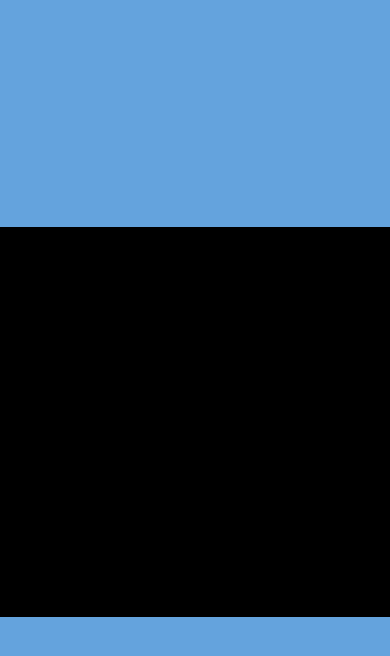
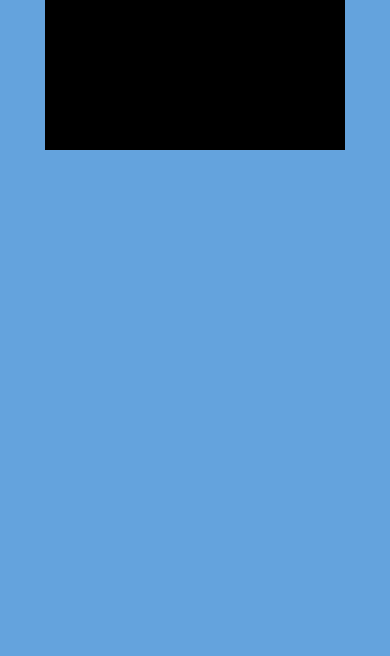
Before and after one commit to bao987654321/ascii-weblgl, a website built with webpack: page index.html in a window 390 px wide. Built offline with nearby package versions, Linux system fonts and the light colour scheme; grey boxes are pictures that could not be loaded.

Commit message:
Update support for height in mobile

```diff
--- a/index.html
+++ b/index.html
@@ -5,10 +5,10 @@
     <meta name="viewport" content="width=device-width, initial-scale=1">
   </head>
   <body>
-    <div class="gl-canvas-container">
-      <canvas id="glCanvas" width="640" height="640"></canvas>
+    <div id="glCanvasContainer">
+      <canvas id="glCanvas"></canvas>
     </div>
-    <canvas id="canvas" width="550" height="300"></canvas>
+    <canvas id="canvas"></canvas>
     <div class="control-box-container">
       <div id="controlBox" class="hide">
         <div class="control-item">
--- a/src/ascii.js
+++ b/src/ascii.js
@@ -51,7 +51,6 @@ export default class ASCIIBoard {
     this.textCanvas.height = height;
     const {atlasMap, textureData: firstTextureData} = this.drawTextToCanvas(this.chars, width, height, size);
     const charsInfo = this.getCharsInfo(atlasMap, size, width, firstTextureData);
-    console.log(charsInfo)
     const sortedChars =this.sortChars(charsInfo);
 
     const boxHeight = sortedChars.reduce((memo, a) =>  Math.max(memo, charsInfo[a].boxHeight), 0);
@@ -118,7 +117,6 @@ export default class ASCIIBoard {
        d.darkness > 0
       );
     })
-    console.log(filtered.map(d => d.char))
     return filtered.sort((a, b) => b.darkness - a.darkness).map(d => d.char);
   }
 
--- a/src/demo.js
+++ b/src/demo.js
@@ -4,7 +4,7 @@ import './style.css';
 const SIMSPONS = 'simpsons';
 const WEBCAM = 'webcam';
 const SIMSPONS_URL = 'simpsons.mp4'
-const SHOW_CONTROLS_TIME_MS = 2500;
+const SHOW_CONTROLS_TIME_MS = 2000;
 export default class Demo  {
   constructor() {
     const canvas = document.querySelector("#glCanvas");
@@ -16,12 +16,12 @@ export default class Demo  {
 
     this.controlBoxElm = document.getElementById("controlBox");
     this.isControlsHidden = true;
+
     const tempCanvas = document.getElementById('canvas');
     this.asciiBoard = new ASCIIBoard(tempCanvas, canvas);
 
     this.isMuted = true;
 
-    this.setCanvasSize(20, 20)
     this.attachEventListeners();
     this.startSimpsons();
   }
@@ -74,6 +74,17 @@ export default class Demo  {
     document.addEventListener('touchstart', () => {
       this.showControlsBriefly();
     });
+
+  }
+
+  resizeScreen() {
+    // Set height using window.innerHeight instead of 'vh' includes the address bar on mobile
+    const elm = document.getElementById('glCanvasContainer');
+    elm.style.height = `${window.innerHeight}px`;
+
+    if (this.video.videoHeight && this.video.videoWidth) {
+      this.setCanvasSize(this.video.videoWidth, this.video.videoHeight)
+    }
   }
 
   moveVideo(x, y) {
@@ -144,13 +155,11 @@ export default class Demo  {
   }
 
   showControls() {
-    console.log('showing controlls');
     this.isControlsHidden = false;
     this.controlBoxElm.classList.remove('hide');
   }
 
   hideControls() {
-    console.log('hiding controlls');
     this.isControlsHidden = true;
     this.controlBoxElm.classList.add('hide');
   }
@@ -158,6 +167,7 @@ export default class Demo  {
   setUpVideo(src, isWebcam = false) {
     const video = this.createVideoElement();
     this.video = video;
+    this.moveVideo(window.pageXOffset, window.pageYOffset);
     if (this.cleanUpVideo) {
       this.cleanUpVideo();
     }
@@ -177,7 +187,7 @@ export default class Demo  {
       if (playing && timeupdate && !started) {
         started = true;
         video.muted = this.isMuted;
-        this.setCanvasSize(video.videoWidth, video.videoHeight)
+        this.resizeScreen();
         this.asciiBoard.playVideo(video, isWebcam);
       }
     }
--- a/src/style.css
+++ b/src/style.css
@@ -3,11 +3,10 @@ body {
   background: rgb(100, 163, 221);
 }
 
-.gl-canvas-container {
+#glCanvasContainer {
   display: flex;
   align-items: center;
   justify-content: center;
-  height: 100vh;
 }
 
 #glCanvas {
@@ -19,13 +18,12 @@ body {
 }
 
 .control-box-container {
-  top: 0px;
+  bottom: 0px;
   left: 0px;
   position: absolute;
   display: flex;
   align-items: center;
   justify-content: center;
-  height: 100vh;
   width: 100%
 }
 
```
Also changed, not shown: dist/main.js.
